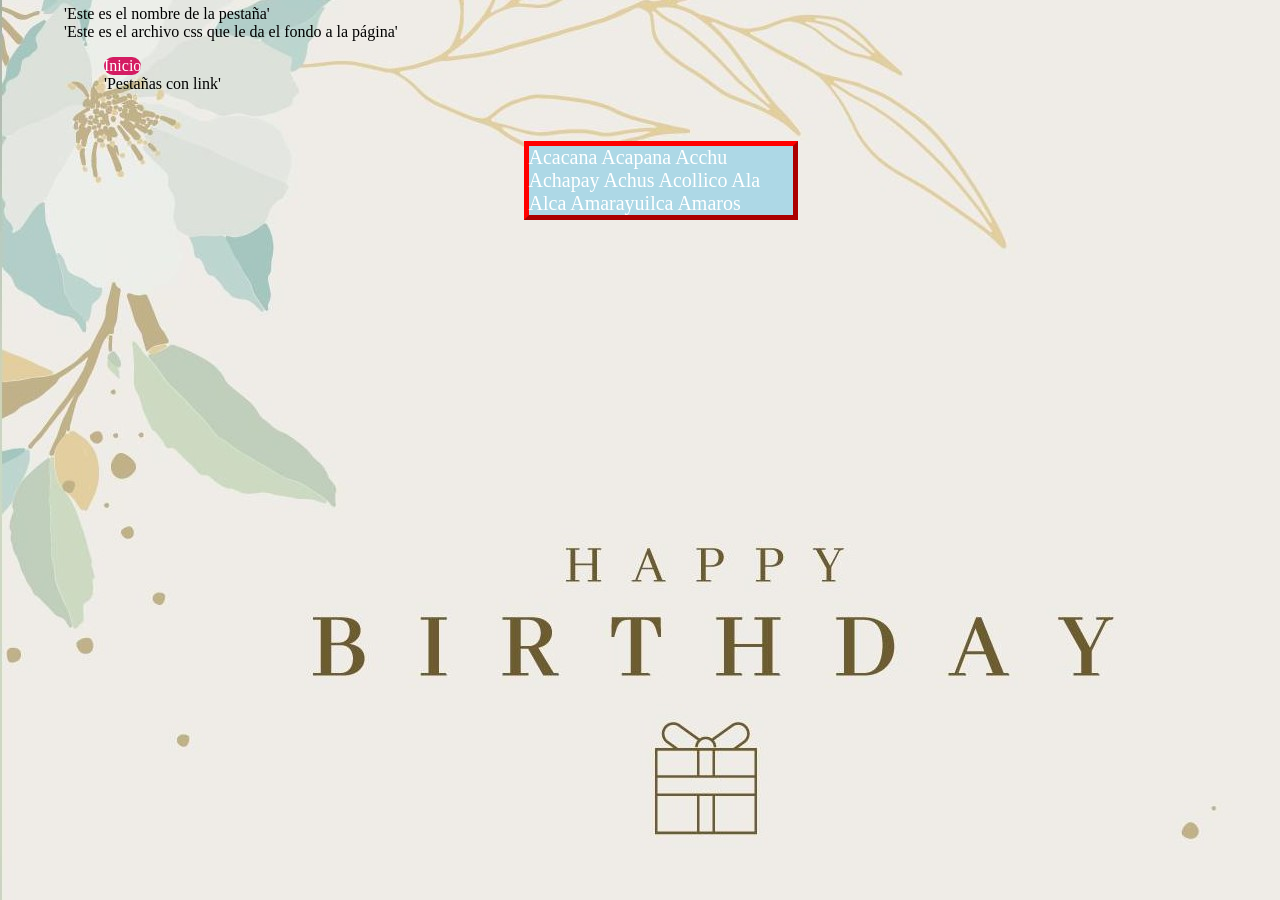
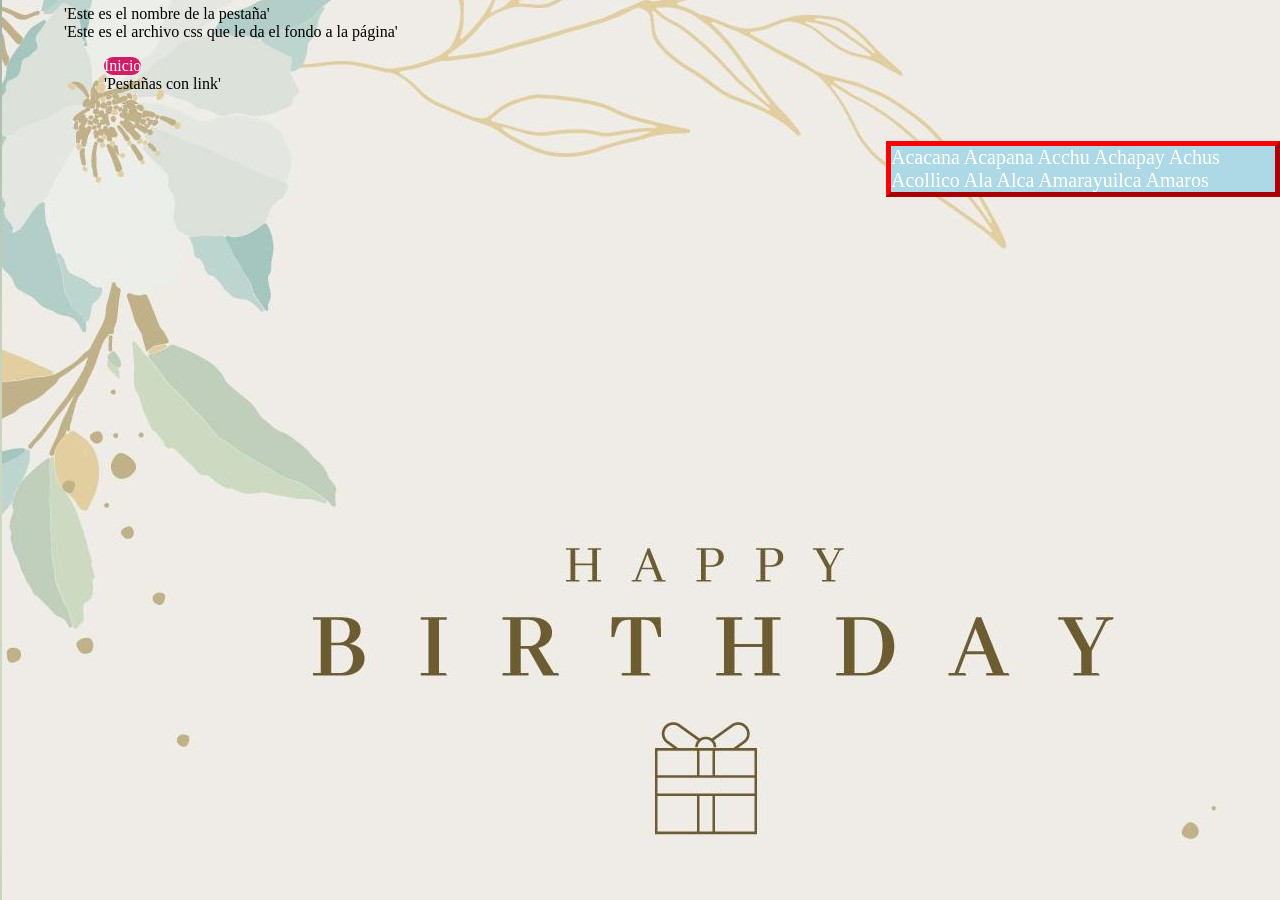
Before and after one commit to glosascroniquenses/Pruebas, a Jekyll site: the page built from _autores/cronista01.html, in a window 1280 px wide. Built offline with Jekyll 4.4.1, drawn with Linux system fonts in a browser that asks for light colours.

Commit message:
Update mainCopia.css

```diff
--- a/css/mainCopia.css
+++ b/css/mainCopia.css
@@ -62,18 +62,20 @@ p {
 }
 
 #palabras2 {
-  display:block;
   font-size:1.25rem;
   background-color:lightblue;
-  width: 40%;
   border: 5px outset red;
+  right: 0;
+  width: 30%;
+  position: absolute;
   }
+'Este es el formato de la lista de palabras: ancho de lista, tamaño de letra
 
 #palabras2-nav {
    a,:link {
    }
 }
-'Este es el formato de la lista de palabras: ancho de lista, tamaño de letra
+
 
 #tables {
   width: 66%;
```
